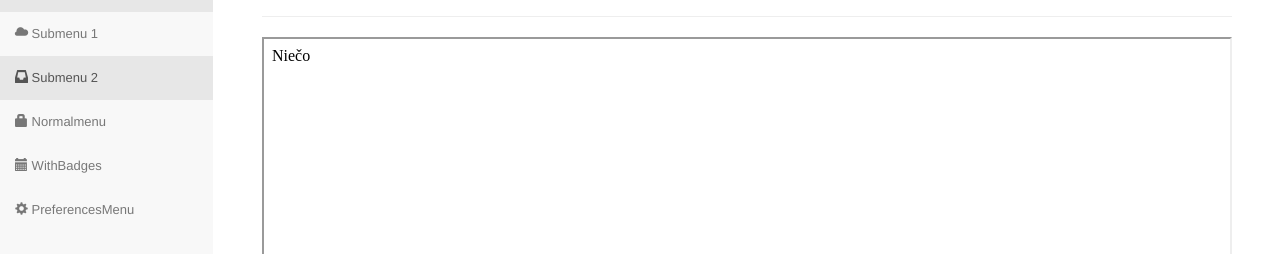
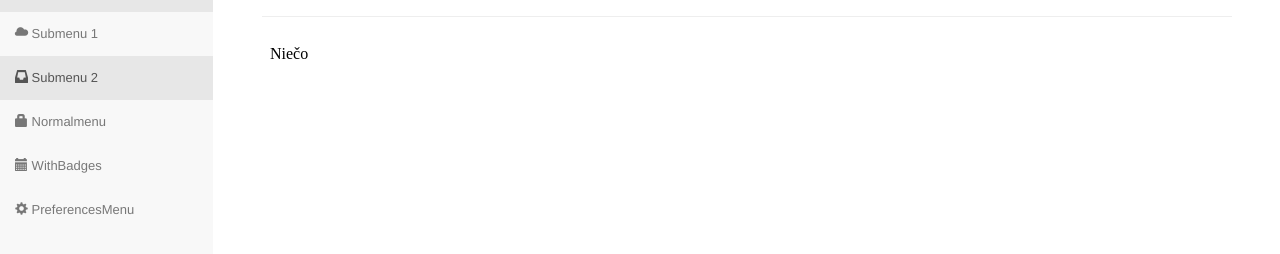
Before and after one commit to MartinPlevjak/eplevjakova, a website: page formatovanie/index.html in a window 1280 px wide. Shown: the part 52-306 px from the top of the page. Drawn offline with nearby package versions, Linux system fonts and the light colour scheme.

Commit message:
Update index.html

```diff
--- a/formatovanie/index.html
+++ b/formatovanie/index.html
@@ -197,7 +197,7 @@
 				<div class="page-header">
 	<h3><span class="glyphicon glyphicon-th-list"></span> Formátovanie</h3>
 </div>
-		<iframe name="iframe" src="dashboard.html" width="100%" height="100%" style="min-height:500px" border="0"></iframe>
+		<iframe name="iframe" src="dashboard.html" width="100%" height="100%" style="min-height:500px" frameBorder="0"></iframe>
 		</div>
 	</div>
 </div>
```
